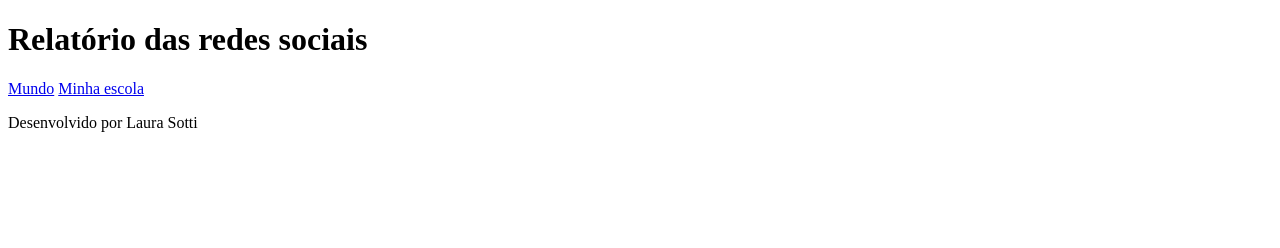
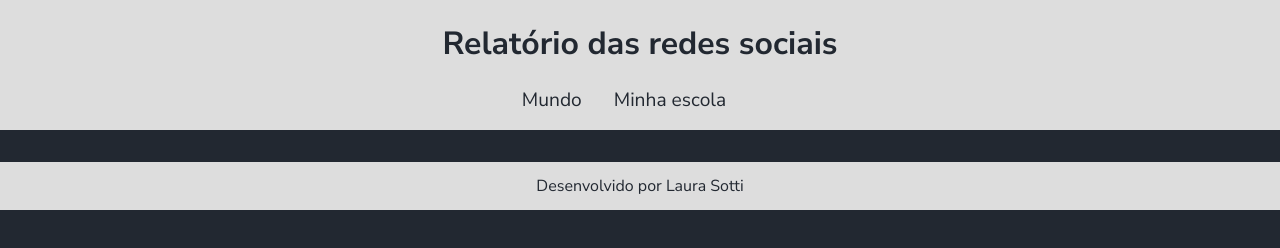
Before and after one commit to laurascheleder/projetoci-nciadedados, a plain HTML site: page index.html in a window 1280 px wide. Drawn offline with Linux system fonts and the light colour scheme; no server answers; files whose address does not match are found by name.

Commit message:
alteracaoes

```diff
--- a/index.html
+++ b/index.html
@@ -4,6 +4,7 @@
     <meta charset="UTF-8">
     <meta name="viewport" content="width=device-width, initial-scale=1.0">
     <title>Redes Sociais</title>
+    <link rel="stylesheet" href="style.css"
 </head>
 <body>
     <header>
```
